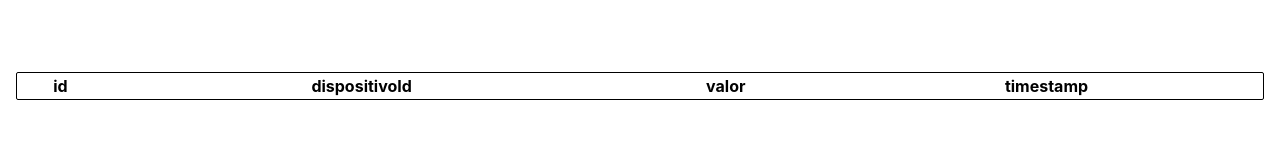
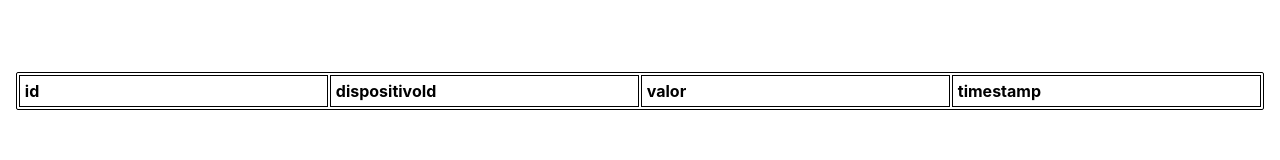
Before and after one commit to alexisMtz1012/alexisMtz1012.github.io, a plain HTML site: page historial.html in a window 1280 px wide. Drawn offline with Linux system fonts and the light colour scheme; no server answers.

Commit message:
commit final

```diff
--- a/css/estilos.css
+++ b/css/estilos.css
@@ -32,6 +32,14 @@ table{
     width: 100%;
     border: 1px solid #000;
 }
+th, td {
+    width: 25%;
+    text-align: left;
+    vertical-align: top;
+    border: 1px solid #000;
+    border-collapse: collapse;
+    padding: 0.3em;
+ }
 .tabla-contenido{
     text-align: center;
 }
```
